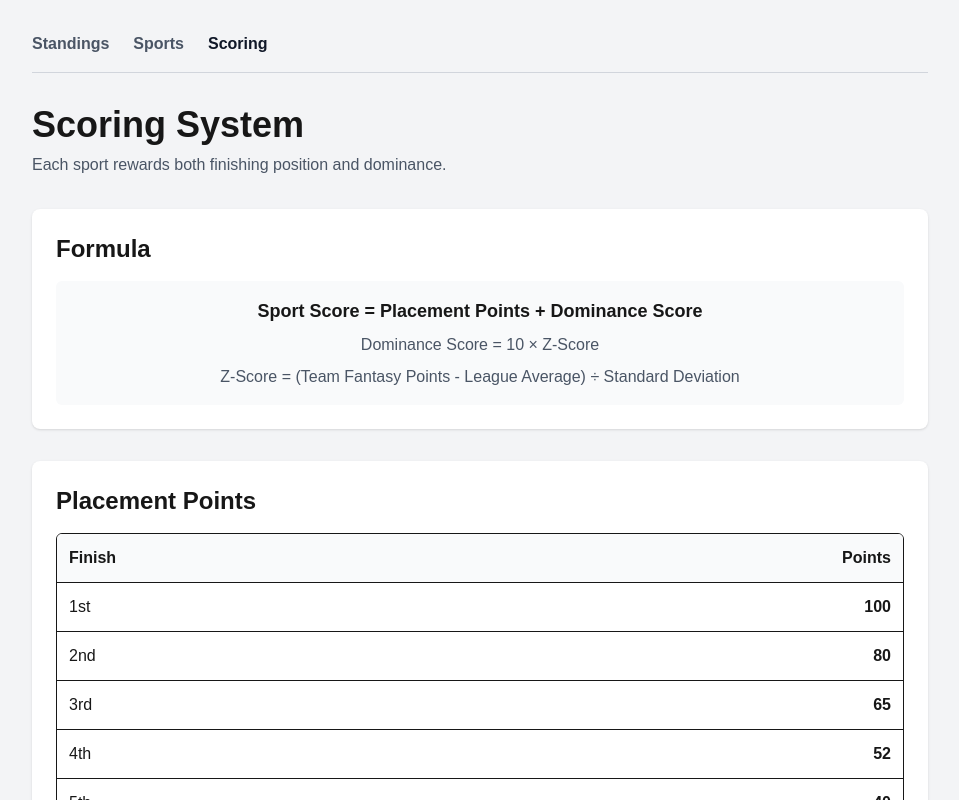
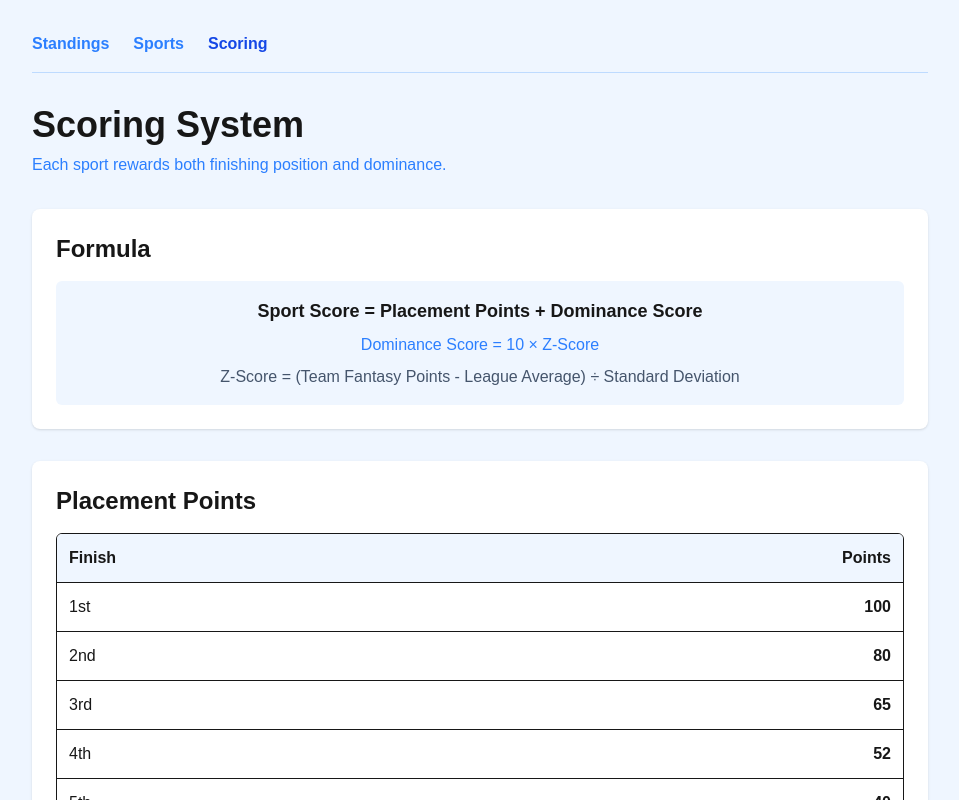
Before and after one commit to dpellerin25-cell/MultiSportFantasy2, a Next.js app in the folder web/: page /scoring in a window 1280 px wide. Shown: the top 800 px of the page, without its empty margins (160-1119 px from the left). Built offline with nearby package versions, Linux system fonts and the light colour scheme.

Commit message:
Change background colors and text styles in ScoringPage

```diff
--- a/web/src/app/scoring/page.tsx
+++ b/web/src/app/scoring/page.tsx
@@ -13,26 +13,26 @@ const placementPoints = [
 
 export default function ScoringPage() {
   return (
-    <main className="min-h-screen bg-gray-100 p-8">
+    <main className="min-h-screen bg-blue-50 p-8">
       <div className="mx-auto max-w-4xl">
-<nav className="mb-8 flex items-center gap-6 border-b border-gray-300 pb-4">
+<nav className="mb-8 flex items-center gap-6 border-b border-blue-200 pb-4">
   <Link
     href="/"
-    className="font-semibold text-gray-600 hover:text-blue-600"
+    className="font-semibold text-blue-500 hover:text-blue-600"
   >
     Standings
   </Link>
 
   <Link
     href="/sports"
-    className="font-semibold text-gray-600 hover:text-blue-600"
+    className="font-semibold text-blue-500 hover:text-blue-600"
   >
     Sports
   </Link>
 
   <Link
     href="/scoring"
-    className="font-semibold text-gray-900 hover:text-blue-600"
+    className="font-semibold text-blue-700 hover:text-blue-600"
   >
     Scoring
   </Link>
@@ -41,7 +41,7 @@ export default function ScoringPage() {
           Scoring System
         </h1>
 
-        <p className="mb-8 text-gray-600">
+        <p className="mb-8 text-blue-500">
           Each sport rewards both finishing position and dominance.
         </p>
 
@@ -50,16 +50,16 @@ export default function ScoringPage() {
             Formula
           </h2>
 
-          <div className="rounded-md bg-gray-50 p-4 text-center">
+          <div className="rounded-md bg-blue-50 p-4 text-center">
             <p className="text-lg font-semibold">
               Sport Score = Placement Points + Dominance Score
             </p>
 
-            <p className="mt-2 text-gray-600">
+            <p className="mt-2 text-blue-500">
               Dominance Score = 10 × Z-Score
             </p>
 
-            <p className="mt-2 text-gray-600">
+            <p className="mt-2 text-slate-600">
               Z-Score = (Team Fantasy Points - League Average) ÷ Standard Deviation
             </p>
           </div>
@@ -73,7 +73,7 @@ export default function ScoringPage() {
           <div className="overflow-hidden rounded-md border">
             <table className="w-full border-collapse">
               <thead>
-                <tr className="bg-gray-50">
+                <tr className="bg-blue-50">
                   <th className="border-b p-3 text-left">
                     Finish
                   </th>
@@ -105,13 +105,13 @@ export default function ScoringPage() {
             Dominance Score
           </h2>
 
-          <p className="mb-4 text-gray-700">
+          <p className="mb-4 text-slate-700">
             The dominance portion rewards teams that outperform the league
             average by a larger margin and penalizes teams that finish below
             the league average.
           </p>
 
-          <div className="space-y-2 rounded-md bg-gray-50 p-4">
+          <div className="space-y-2 rounded-md bg-blue-50 p-4">
             <p>
               A Z-score of <strong>+1.50</strong> adds{" "}
               <strong>+15.0 points</strong>.
@@ -134,7 +134,7 @@ export default function ScoringPage() {
             Example
           </h2>
 
-          <div className="space-y-2 text-gray-700">
+          <div className="space-y-2 text-slate-700">
             <p>
               A team finishes <strong>2nd</strong>, worth{" "}
               <strong>80 placement points</strong>.
@@ -150,7 +150,7 @@ export default function ScoringPage() {
               <strong>+12.5</strong>.
             </p>
 
-            <div className="mt-4 rounded-md bg-gray-50 p-4 text-lg font-bold">
+            <div className="mt-4 rounded-md bg-blue-50 p-4 text-lg font-bold">
               Final Sport Score = 80 + 12.5 = 92.5
             </div>
           </div>
```
